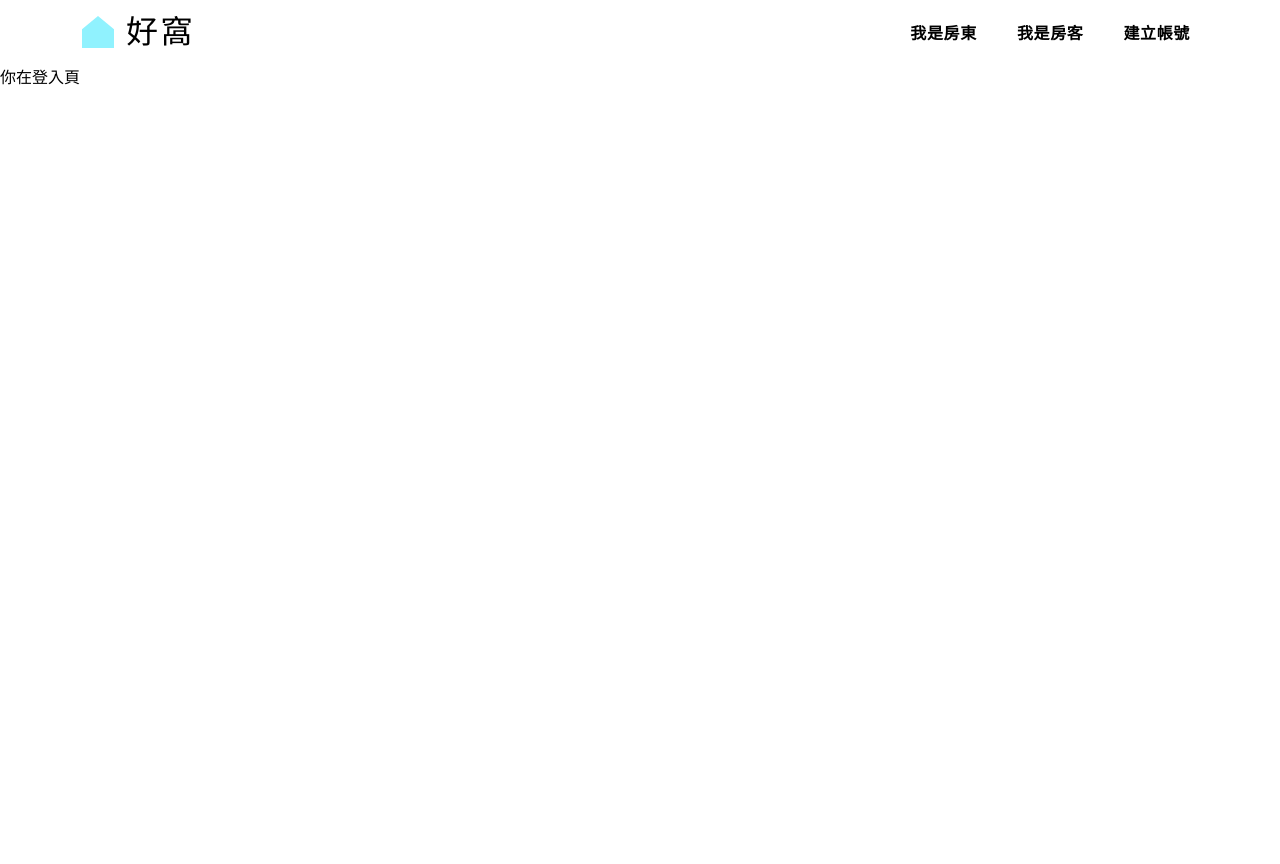
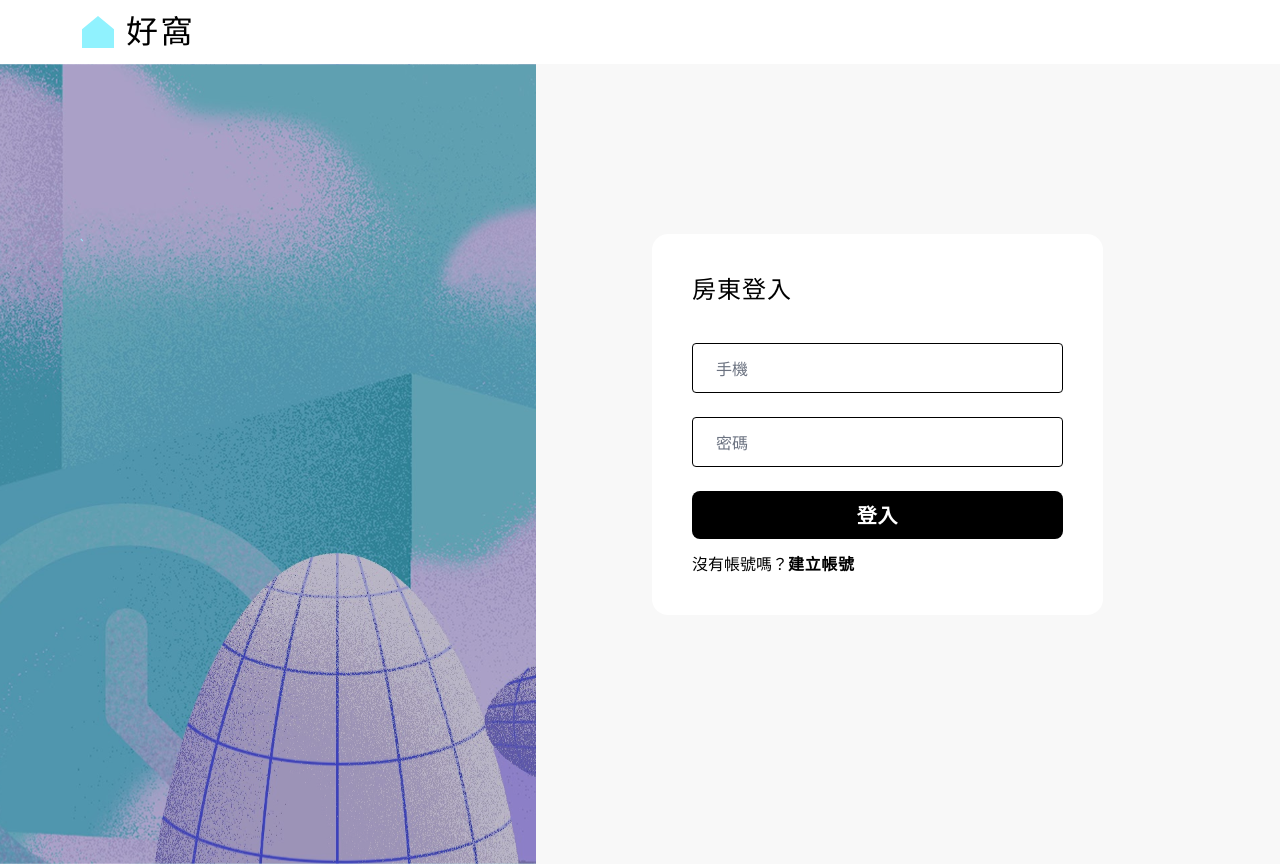
Before and after one commit to Eshiunm/Rocket_HowOh, a React (Vite) app: page /login in a window 1280 px wide. Before the commit the page ends 800 px from the top, so only its background shows below. Built offline with nearby package versions, Linux system fonts and the light colour scheme; a web font is replaced by a local one.

Commit message:
feat: completed login layout

```diff
--- a/Redux/signUp/identitySlice.ts
+++ b/Redux/common/identitySlice.ts
@@ -1,7 +1,7 @@
 import { createSlice } from "@reduxjs/toolkit";
 
 const initialState = {
-  identityState: null,
+  identity: null,
 };
 
 export const identitySlice = createSlice({
@@ -9,7 +9,7 @@ export const identitySlice = createSlice({
   initialState,
   reducers: {
     setIdentityState: (state, action) => {
-      state.identityState = action.payload;
+      state.identity = action.payload;
     },
   },
 });
--- a/Redux/store.ts
+++ b/Redux/store.ts
@@ -4,7 +4,7 @@ import districtSlice from "./searchForm/districtSlice";
 import houseTypeSlice from "./searchForm/houseTypeSlice";
 import rentRangeSlice from "./searchForm/rentRangeSlice";
 import stepSlice from "./signUp/stepSlice";
-import identityState from "./signUp/identitySlice";
+import identityState from "./common/identitySlice";
 
 const store = configureStore({
   reducer: {
@@ -13,7 +13,7 @@ const store = configureStore({
     houseType: houseTypeSlice,
     rentRange: rentRangeSlice,
     signUpStepState: stepSlice,
-    signUpIdentityState: identityState,
+    identityState: identityState,
   },
 });
 
--- a/src/App.tsx
+++ b/src/App.tsx
@@ -3,7 +3,7 @@ import Header from "./components/header/Header";
 import HomePage from "./pages/HomePage";
 import SignUpSwitchIdentityPage from "./pages/signUp/SignUpSwitchIdentityPage";
 import CreateAccountPage from "./pages/signUp/CreateAccountPage";
-import CurrentStep from "./components/signUp/CurrentStep";
+import LoginPage from "./pages/login/loginPage";
 import AddNew from "./pages/landlordManagement/AddNew";
 import LandlordManagement from "./pages/landlordManagement/LandlordManagement";
 
@@ -14,9 +14,9 @@ function App() {
         <Header />
         <Routes>
           <Route path="/" element={<HomePage />}></Route>
-          <Route path="/login" element={<h1>你在登入頁</h1>}></Route>
           <Route path="/signUp" element={<SignUpSwitchIdentityPage />}></Route>
           <Route path="/signUp/createAccount" element={<CreateAccountPage />}></Route>
+          <Route path="/login" element={<LoginPage />}></Route>
           <Route path="/post" element={<AddNew />}></Route>
           <Route
             path="/landlord-management"
--- a/src/Components/Header/Header.tsx
+++ b/src/Components/Header/Header.tsx
@@ -16,7 +16,8 @@ function Header() {
               好窩
             </h1>
           </Link>
-          {location.pathname.includes("/signUp") ? null : isLogin ? (
+          {location.pathname.includes("/signUp") ||
+          location.pathname.includes("/login") ? null : isLogin ? (
             <NavigationLogin />
           ) : (
             <NavigationDefault />
--- a/src/Components/Header/NavigationDefault.tsx
+++ b/src/Components/Header/NavigationDefault.tsx
@@ -1,23 +1,47 @@
-import { Link } from "react-router-dom";
+import { useNavigate } from "react-router-dom";
+import { useDispatch } from "react-redux";
+import { setIdentityState } from "../../../redux/common/identitySlice";
 
 function NavigationDefault() {
+  const navigate = useNavigate();
+  const dispatch = useDispatch();
+  const directToLandLordLogin = () => {
+    navigate("/login");
+    dispatch(setIdentityState("landLord"));
+  };
+  const directToTenantLogin = () => {
+    navigate("/login");
+    dispatch(setIdentityState("tenant"));
+  };
+  const directToCreateAccount = () => {
+    navigate("/signUp");
+  };
   return (
     <>
       <ul className="flex gap-6">
         <li>
-          <Link to="/" className="text-sans-b-body1 p-2">
+          <button
+            className="text-sans-b-body1 p-2"
+            onClick={directToLandLordLogin}
+          >
             我是房東
-          </Link>
+          </button>
         </li>
         <li>
-          <Link to="/" className="text-sans-b-body1 p-2">
-            我是房客
-          </Link>
+          <button
+            className="text-sans-b-body1 p-2"
+            onClick={directToTenantLogin}
+          >
+            我是租客
+          </button>
         </li>
         <li>
-          <Link to="/signUp" className="text-sans-b-body1 p-2">
+          <button
+            className="text-sans-b-body1 p-2"
+            onClick={directToCreateAccount}
+          >
             建立帳號
-          </Link>
+          </button>
         </li>
       </ul>
     </>
--- /dev/null
+++ b/src/Components/login/landLordLogin.tsx
@@ -0,0 +1,69 @@
+import { useForm } from "react-hook-form";
+import { useNavigate } from "react-router-dom";
+import { useDispatch } from "react-redux";
+import { setIdentityState } from "../../../redux/common/identitySlice";
+function LandLordLogin() {
+  const navigate = useNavigate();
+  const dispatch = useDispatch();
+  const { handleSubmit } = useForm();
+
+  const handleLogin = () => {
+    dispatch(setIdentityState("landLord"));
+    navigate("/signUp/createAccount");
+  };
+  const onSubmit = () => {};
+  return (
+    <form
+      onSubmit={handleSubmit(onSubmit)}
+      className="bg-white rounded-2xl p-10"
+    >
+      <h2 className="text-sans-h5 mb-10">房東登入</h2>
+      {/* 帳號 */}
+      <div className="relative w-full mb-6">
+        <input
+          type="text"
+          id="account"
+          className="block p-3 w-full text-sans-body1 text-Neutral-50 rounded-[4px] border-1 border-black appearance-none  focus:outline-none focus:ring-0 focus:border-2 focus:border-Brand-30 peer"
+          placeholder=""
+        />
+        <label
+          htmlFor="account"
+          className="absolute text-sans-body1 text-gray-500 dark:text-gray-400 duration-300 transform -translate-y-4 scale-75 top-[3px] z-10 origin-[0] bg-white pl-3 peer-focus:px-2 peer-focus:text-Brand-30 peer-placeholder-shown:scale-100 peer-placeholder-shown:-translate-y-1/2 peer-placeholder-shown:top-1/2 peer-focus:top-[3px] peer-focus:scale-75 peer-focus:-translate-y-4 rtl:peer-focus:translate-x-1/4 rtl:peer-focus:left-auto start-3"
+        >
+          手機
+        </label>
+      </div>
+
+      {/* 密碼 */}
+      <div className="relative w-full mb-6">
+        <input
+          type="text"
+          id="password"
+          className="block p-3 w-full text-sans-body1 text-Neutral-50 rounded-[4px] border-1 border-black appearance-none  focus:outline-none focus:ring-0 focus:border-2 focus:border-Brand-30 peer"
+          placeholder=""
+        />
+        <label
+          htmlFor="password"
+          className="absolute text-sans-body1 text-gray-500 dark:text-gray-400 duration-300 transform -translate-y-4 scale-75 top-[3px] z-10 origin-[0] bg-white pl-3 peer-focus:px-2 peer-focus:text-Brand-30 peer-placeholder-shown:scale-100 peer-placeholder-shown:-translate-y-1/2 peer-placeholder-shown:top-1/2 peer-focus:top-[3px] peer-focus:scale-75 peer-focus:-translate-y-4 rtl:peer-focus:translate-x-1/4 rtl:peer-focus:left-auto start-3"
+        >
+          密碼
+        </label>
+      </div>
+
+      <button type="submit" className="filled-button-l w-full mb-3">
+        登入
+      </button>
+      <p>
+        沒有帳號嗎？
+        <span
+          className="text-sans-b-body1 hover:opacity-50 cursor-pointer"
+          id="landLordSignUp"
+          onClick={handleLogin}
+        >
+          建立帳號
+        </span>
+      </p>
+    </form>
+  );
+}
+export default LandLordLogin;
--- /dev/null
+++ b/src/Components/login/tenantLogin.tsx
@@ -0,0 +1,70 @@
+import { useForm } from "react-hook-form";
+import { useNavigate } from "react-router-dom";
+import { useDispatch } from "react-redux";
+import { setIdentityState } from "../../../redux/common/identitySlice";
+
+function TenantLogin() {
+  const navigate = useNavigate();
+  const dispatch = useDispatch();
+  const { handleSubmit } = useForm();
+
+  const handleLogin = () => {
+    dispatch(setIdentityState("tenant"));
+    navigate("/signUp/createAccount");
+  };
+  const onSubmit = () => {};
+  return (
+    <form
+      onSubmit={handleSubmit(onSubmit)}
+      className="bg-white rounded-2xl p-10"
+    >
+      <h2 className="text-sans-h5 mb-10">租客登入</h2>
+      {/* 帳號 */}
+      <div className="relative w-full mb-6">
+        <input
+          type="text"
+          id="account"
+          className="block p-3 w-full text-sans-body1 text-Neutral-50 rounded-[4px] border-1 border-black appearance-none  focus:outline-none focus:ring-0 focus:border-2 focus:border-Brand-30 peer"
+          placeholder=""
+        />
+        <label
+          htmlFor="account"
+          className="absolute text-sans-body1 text-gray-500 dark:text-gray-400 duration-300 transform -translate-y-4 scale-75 top-[3px] z-10 origin-[0] bg-white pl-3 peer-focus:px-2 peer-focus:text-Brand-30 peer-placeholder-shown:scale-100 peer-placeholder-shown:-translate-y-1/2 peer-placeholder-shown:top-1/2 peer-focus:top-[3px] peer-focus:scale-75 peer-focus:-translate-y-4 rtl:peer-focus:translate-x-1/4 rtl:peer-focus:left-auto start-3"
+        >
+          手機
+        </label>
+      </div>
+
+      {/* 密碼 */}
+      <div className="relative w-full mb-6">
+        <input
+          type="text"
+          id="password"
+          className="block p-3 w-full text-sans-body1 text-Neutral-50 rounded-[4px] border-1 border-black appearance-none  focus:outline-none focus:ring-0 focus:border-2 focus:border-Brand-30 peer"
+          placeholder=""
+        />
+        <label
+          htmlFor="password"
+          className="absolute text-sans-body1 text-gray-500 dark:text-gray-400 duration-300 transform -translate-y-4 scale-75 top-[3px] z-10 origin-[0] bg-white pl-3 peer-focus:px-2 peer-focus:text-Brand-30 peer-placeholder-shown:scale-100 peer-placeholder-shown:-translate-y-1/2 peer-placeholder-shown:top-1/2 peer-focus:top-[3px] peer-focus:scale-75 peer-focus:-translate-y-4 rtl:peer-focus:translate-x-1/4 rtl:peer-focus:left-auto start-3"
+        >
+          密碼
+        </label>
+      </div>
+
+      <button type="submit" className="filled-button-l w-full mb-3">
+        登入
+      </button>
+      <p>
+        沒有帳號嗎？
+        <span
+          className="text-sans-b-body1 hover:opacity-50 cursor-pointer"
+          id="tenantSignUp"
+          onClick={handleLogin}
+        >
+          建立帳號
+        </span>
+      </p>
+    </form>
+  );
+}
+export default TenantLogin;
--- a/src/Components/signUp/EnterPhoneForm.tsx
+++ b/src/Components/signUp/EnterPhoneForm.tsx
@@ -14,6 +14,7 @@ function EnterPhoneForm() {
   const currentStepState = useSelector(
     store => store.signUpStepState.currentStepState
   );
+  const identityState = useSelector(store => store.identityState.identity);
 
   const cancelSignUp = () => {
     dispatch(setCurrentStepState(0));
@@ -32,7 +33,9 @@ function EnterPhoneForm() {
             className="bg-white rounded-2xl p-10"
             onSubmit={handleSubmit(onSubmit)}
           >
-            <h2 className="text-sans-h5 mb-[50px]">建立帳號</h2>
+            <h2 className="text-sans-h5 mb-[50px]">
+              {identityState === "tenant" ? "建立租客帳號" : "建立房東帳號"}
+            </h2>
             <input
               type="text"
               placeholder="請以手機建立帳號"
--- /dev/null
+++ b/src/Pages/login/loginPage.tsx
@@ -0,0 +1,25 @@
+import { useSelector } from "react-redux";
+import TenantLogin from "../../components/login/tenantLogin";
+import LandLordLogin from "../../components/login/landLordLogin";
+
+function LoginPage() {
+  const identityState = useSelector(store => store.identityState.identity);
+  console.log(identityState);
+  return (
+    <div
+      className={
+        identityState === "tenant"
+          ? "wrap h-screen bg-Neutral-99 bg-tenantLoginImg bg-contain bg-no-repeat"
+          : "wrap h-screen bg-Neutral-99 bg-landLordLoginImg bg-contain bg-no-repeat"
+      }
+    >
+      <div className="container layout-grid pt-[170px]">
+        <div className="col-span-5 col-start-7">
+          {identityState === "tenant" ? <TenantLogin /> : <LandLordLogin />}
+        </div>
+      </div>
+    </div>
+  );
+}
+
+export default LoginPage;
--- a/src/Pages/signUp/CreateAccountPage.tsx
+++ b/src/Pages/signUp/CreateAccountPage.tsx
@@ -12,7 +12,9 @@ function CreateAccountPage() {
   const currentStepState = useSelector(
     store => store.signUpStepState.currentStepState
   );
+  const identityState = useSelector(store => store.identityState.identity);
   console.log(currentStepState);
+  console.log(identityState);
   /*
     使用者若按到重新載入，一律回到第一步
   */
--- a/src/Pages/signUp/SignUpSwitchIdentityPage.tsx
+++ b/src/Pages/signUp/SignUpSwitchIdentityPage.tsx
@@ -2,19 +2,20 @@ import { useDispatch, useSelector } from "react-redux";
 import { useNavigate } from "react-router-dom";
 import tenant_bgImg from "../../assets/imgs/signUp/signUp_tenant_bgImg.svg";
 import lendLord_bgImg from "../../assets/imgs/signUp/signUp_lendLord_bgImg.svg";
-import { setIdentityState } from "../../../redux/signUp/identitySlice";
+import { setIdentityState } from "../../../redux/common/identitySlice";
 import { setCurrentStepState } from "../../../redux/signUp/stepSlice";
 
 function SignUpSwitchIdentityPage() {
   const dispatch = useDispatch();
-  const identityState = useSelector(
-    store => store.signUpIdentityState.identityState
-  );
+  const identityState = useSelector(store => store.identityState.identity);
   console.log(identityState);
   const navigate = useNavigate();
   const handleLogin = (e: React.MouseEvent) => {
     e.stopPropagation();
-    console.log("Login");
+    e.target?.id.includes("tenant")
+      ? dispatch(setIdentityState("tenant"))
+      : dispatch(setIdentityState("landLord"));
+    navigate("/login");
   };
 
   const handleTenantSignUp = () => {
--- a/tailwind.config.js
+++ b/tailwind.config.js
@@ -267,6 +267,8 @@ export default {
         aboutMeImg_1: "url('./src/assets/imgs/homePage/aboutMe_bgImg_1.jpg')",
         aboutMeImg_2: "url('./src/assets/imgs/homePage/aboutMe_bgImg_2.jpg')",
         aboutMeImg_3: "url('./src/assets/imgs/homePage/aboutMe_bgImg_3.jpg')",
+        tenantLoginImg: "url('./src/assets/imgs/login/tenantLoginImg.svg')",
+        landLordLoginImg: "url('./src/assets/imgs/login/landLordLoginImg.svg')",
       },
     },
   },
```
Also changed, not shown: src/assets/imgs/login/landLordLoginImg.svg (added), src/assets/imgs/login/tenantLoginImg.svg (added).
